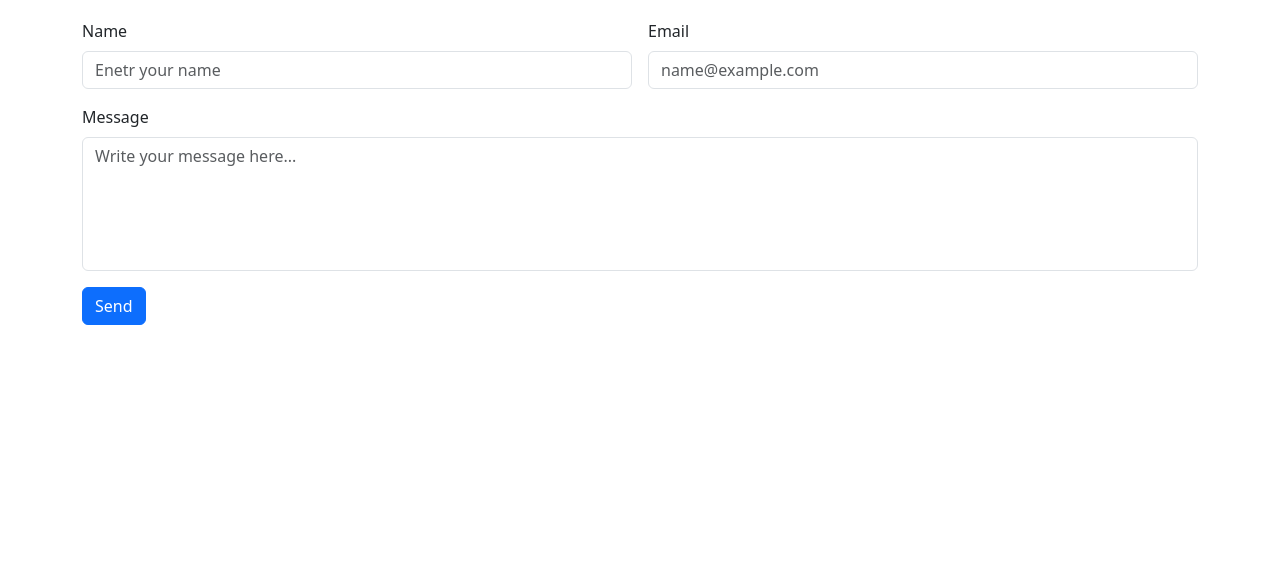
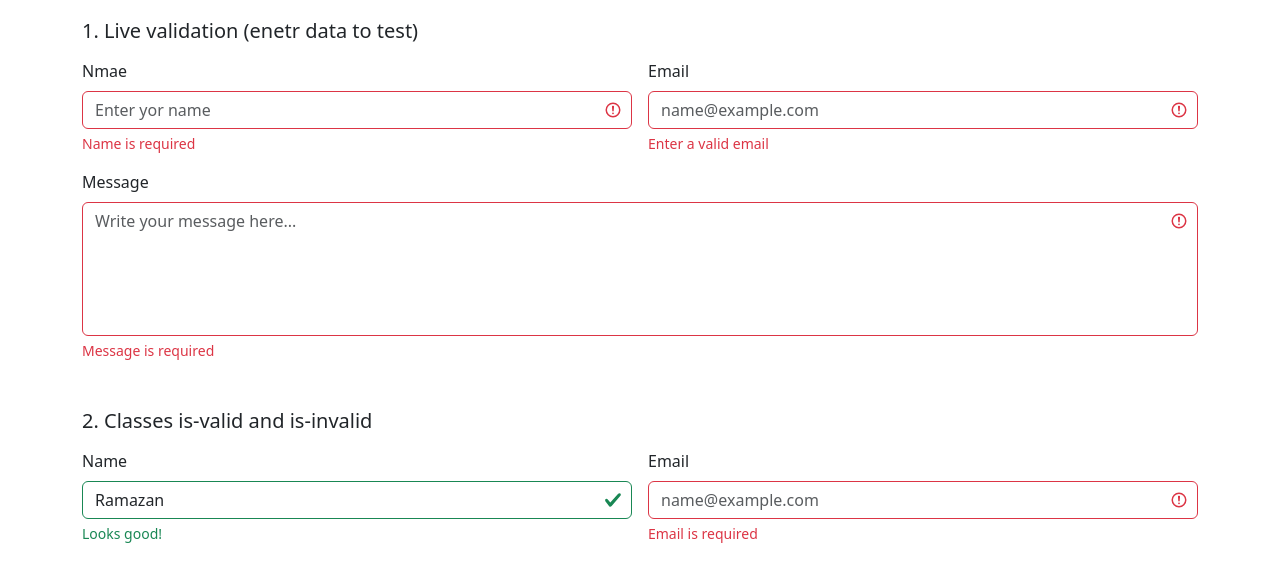
Before and after one commit to Ramazan-SE-2524/assignment4-Forms-and-Validation-, a plain HTML site: page bootstrap-validation.html in a window 1280 px wide. Shown: the part 157-738 px from the top of the page. Drawn offline with nearby package versions, Linux system fonts and the light colour scheme.

Commit message:
updated task3

```diff
--- a/bootstrap-validation.html
+++ b/bootstrap-validation.html
@@ -57,21 +57,25 @@
         </div>
       </div>
     </nav>
+
     <div class="container my-5">
       <h1 class="mb-4">Contact Us</h1>
-      <form action="#" id="contactForm" method="post" novalidate>
+
+      <h2 class="h5 mb-3">1. Live validation (enetr data to test)</h2>
+
+      <form action="#" class="was-validated mb-5">
         <div class="row g-3">
           <div class="col-md-6">
-            <label for="name" class="form-label">Name</label>
+            <label for="name" class="form-label">Nmae</label>
             <input
               type="text"
               class="form-control"
               id="name"
               name="name"
-              placeholder="Enetr your name"
+              placeholder="Enter yor name"
               required
             />
-            <div class="valid-feedback">Looks good!</div>
+            <div class="valid-feedback">Looks Good!</div>
             <div class="invalid-feedback">Name is required</div>
           </div>
 
@@ -85,16 +89,16 @@
               placeholder="name@example.com"
               required
             />
-            <div class="valid-feedback">Looks Good!</div>
-            <div class="invalid-feedback">Email is required</div>
+            <div class="valid-feedback">Looks good!</div>
+            <div class="invalid-feedback">Enter a valid email</div>
           </div>
 
           <div class="col-12">
             <label for="message" class="form-label">Message</label>
             <textarea
+              class="form-control"
+              id="message"
               name="message"
-              id="message"
-              class="form-control"
               rows="5"
               placeholder="Write your message here..."
               style="resize: none"
@@ -104,13 +108,26 @@
             <div class="invalid-feedback">Message is required</div>
           </div>
 
-          <div class="col-12">
-            <button type="submit" class="btn btn-primary">Send</button>
-          </div>
+
+
         </div>
       </form>
-    </div>
-    <script src="https://cdn.jsdelivr.net/npm/bootstrap@5.3.3/dist/js/bootstrap.bundle.min.js"></script>
-    <script src="js/script.js"></script>
+
+      <h2 class="h5 mb-3">2. Classes is-valid and is-invalid</h2>
+      <div class="row g-3">
+        <div class="col-md-6">
+          <label for="validName" class="form-label">Name</label>
+          <input type="text" class="form-control is-valid" id="validName" value="Ramazan">
+          <div class="valid-feedback">Looks good!</div>
+        </div>
+
+        <div class="col-md-6">
+          <label for="invalidEmail" class="form-label">Email</label>
+          <input type="email" class="form-control is-invalid" id="invalidEmail" placeholder="name@example.com">
+
+          <div class="invalid-feedback">Email is required</div>
+
+        </div>
+      </div>
   </body>
 </html>
--- a/js/script.js
+++ /dev/null
@@ -1,17 +0,0 @@
-const form = document.getElementById("contactForm");
-
-form.addEventListener("submit", function (event) {
-  event.preventDefault();
-
-  const fields = form.querySelectorAll("input, textarea");
-
-  fields.forEach(function (field) {
-    if (field.checkValidity()) {
-      field.classList.add("is-valid");
-      field.classList.remove("is-invalid");
-    } else {
-      field.classList.add("is-invalid");
-      field.classList.remove("is-valid");
-    }
-  });
-});
```
Also changed, not shown: js/registration.js (deleted, +0 -32 lines).
